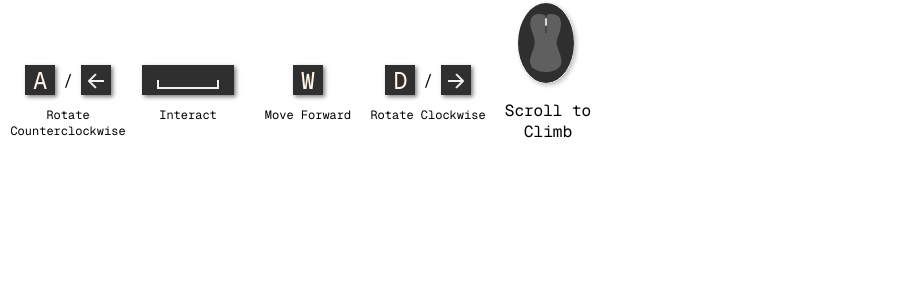
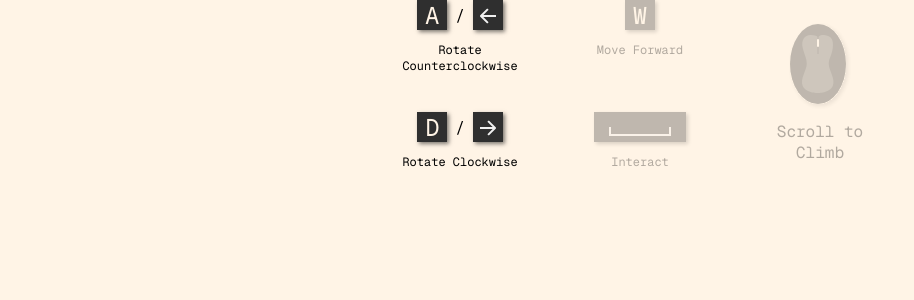
Before and after one commit to peterju00004/climb-up-cathy, a React (Vite) app: page / in a window 1280 px wide. Shown: the top 300 px of the page, without its empty margins (0-914 px from the left). Built offline with nearby package versions, Linux system fonts and the light colour scheme.

Commit message:
Refactor App component to use module styles and replace Legend with Instruction component

```diff
--- /dev/null
+++ b/src/App.module.scss
@@ -0,0 +1,5 @@
+.app {
+    display: flex;
+    flex-direction: column;
+    align-items: center;
+}
--- a/src/App.tsx
+++ b/src/App.tsx
@@ -1,68 +1,23 @@
-
-import './App.scss'
-import Legend from './components/legend/legend'
+import { useState } from 'react';
+import Instruction from './components/instruction/instruction';
+import styles from './App.module.scss';
 
 function App(): React.JSX.Element {
+  const [rotateCounterclockwise, setRotateCounterclockwise] = useState<boolean>(true);
+  const [rotateClockwise, setRotateClockwise] = useState<boolean>(true);
+  const [interact, setInteract] = useState<boolean>(false);
+  const [moveForward, setMoveForward] = useState<boolean>(false);
+  const [scrollToClimb, setScrollToClimb] = useState<boolean>(false);
+
   return (
-    <div>
-      <Legend label='Rotate Counterclockwise' withBackground>
-        <span slot='block'>
-          A
-        </span>
-        <div slot='block'>
-          <svg width="16" height="16" viewBox="0 0 16 16" fill="none" xmlns="http://www.w3.org/2000/svg">
-            <path d="M0.292893 7.29289C-0.0976315 7.68342 -0.0976315 8.31658 0.292893 8.70711L6.65685 15.0711C7.04738 15.4616 7.68054 15.4616 8.07107 15.0711C8.46159 14.6805 8.46159 14.0474 8.07107 13.6569L2.41421 8L8.07107 2.34315C8.46159 1.95262 8.46159 1.31946 8.07107 0.928932C7.68054 0.538408 7.04738 0.538408 6.65685 0.928932L0.292893 7.29289ZM16 8V7L1 7V8V9L16 9V8Z" fill="#F0F0F0" />
-          </svg>
-        </div>
-      </Legend>
-
-      <Legend label='Interact' withBackground type='long'>
-        <div slot='block'>
-          <svg width="62" height="9" viewBox="0 0 62 9" fill="none" xmlns="http://www.w3.org/2000/svg">
-            <path d="M1 0V8H61V0" stroke="#F0F0F0" stroke-width="2" />
-          </svg>
-        </div>
-      </Legend>
-
-      <Legend label='Move Forward' withBackground>
-        <span slot='block'>W</span>
-      </Legend>
-
-      <Legend label='Rotate Clockwise' withBackground>
-        <span slot='block'>
-          D
-        </span>
-        <div slot='block'>
-          <svg width="16" height="16" viewBox="0 0 16 16" fill="none" xmlns="http://www.w3.org/2000/svg">
-            <path d="M15.7071 7.29289C16.0976 7.68342 16.0976 8.31658 15.7071 8.70711L9.34315 15.0711C8.95262 15.4616 8.31946 15.4616 7.92893 15.0711C7.53841 14.6805 7.53841 14.0474 7.92893 13.6569L13.5858 8L7.92893 2.34315C7.53841 1.95262 7.53841 1.31946 7.92893 0.928932C8.31946 0.538408 8.95262 0.538408 9.34315 0.928932L15.7071 7.29289ZM0 8L0 7L15 7V8V9L0 9L0 8Z" fill="#F0F0F0" />
-          </svg>
-        </div>
-      </Legend>
-
-      <Legend label='Scroll to Climb' type='large'>
-        <div slot='block'>
-          <svg width="64" height="88" viewBox="0 0 64 88" fill="none" xmlns="http://www.w3.org/2000/svg">
-            <g filter="url(#filter0_d_19_255)">
-              <ellipse cx="30" cy="42" rx="28" ry="40" fill="#2F2F2F" />
-            </g>
-            <path d="M40.7474 42.0148C40.7474 36.0149 43.7475 34.0149 44.7474 26.0148C45.7474 18.0147 43.5434 13.5992 36 13.0147C33.3352 13.0943 32.1432 13.1497 30 15C28.1099 13.555 25.934 13.0688 23 13.0147C17.0898 12.6823 12.7474 18.0147 14.7474 26.0148C16.7474 34.0149 18.7474 36.0149 18.7474 42.0148C18.7474 48.0147 11.7474 57.0147 14.7474 64.0148C17.7474 71.0149 29.7474 71.0147 29.7474 71.0147C29.7474 71.0147 41.7474 71.0149 44.7474 64.0148C47.7474 57.0147 40.7474 48.0147 40.7474 42.0148Z" fill="#5F5F5F" />
-            <path d="M30 14V32" stroke="#2F2F2F" />
-            <rect x="29" y="17" width="2" height="8" rx="1" fill="#D9D9D9" />
-            <defs>
-              <filter id="filter0_d_19_255" x="0" y="0" width="64" height="88" filterUnits="userSpaceOnUse" color-interpolation-filters="sRGB">
-                <feFlood flood-opacity="0" result="BackgroundImageFix" />
-                <feColorMatrix in="SourceAlpha" type="matrix" values="0 0 0 0 0 0 0 0 0 0 0 0 0 0 0 0 0 0 127 0" result="hardAlpha" />
-                <feOffset dx="2" dy="2" />
-                <feGaussianBlur stdDeviation="2" />
-                <feComposite in2="hardAlpha" operator="out" />
-                <feColorMatrix type="matrix" values="0 0 0 0 0 0 0 0 0 0 0 0 0 0 0 0 0 0 0.25 0" />
-                <feBlend mode="normal" in2="BackgroundImageFix" result="effect1_dropShadow_19_255" />
-                <feBlend mode="normal" in="SourceGraphic" in2="effect1_dropShadow_19_255" result="shape" />
-              </filter>
-            </defs>
-          </svg>
-        </div>
-      </Legend>
+    <div className={styles.app}>
+      <Instruction
+        rotateCounterclockwise={rotateCounterclockwise}
+        interact={interact}
+        moveForward={moveForward}
+        rotateClockwise={rotateClockwise}
+        scrollToClimb={scrollToClimb}
+      />
     </div>
   )
 }
--- a/src/styles/main.scss
+++ b/src/styles/main.scss
@@ -1,3 +1,8 @@
 :root {
     font-family: $font-merriweather;
 }
+
+body {
+    background-color: $color-cathy-0;
+    margin: 0 auto;
+}
```
Also changed, not shown: src/App.scss (deleted).
